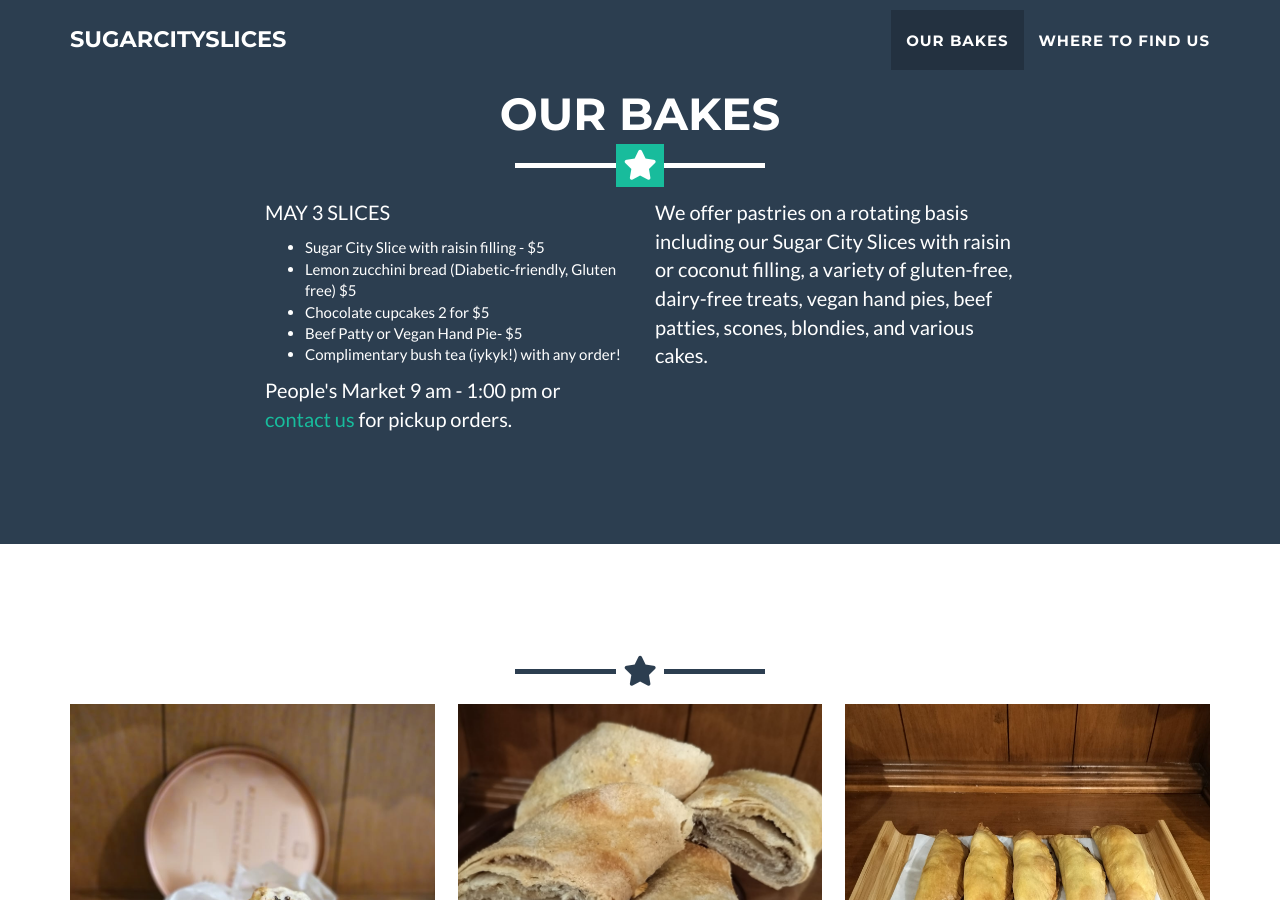
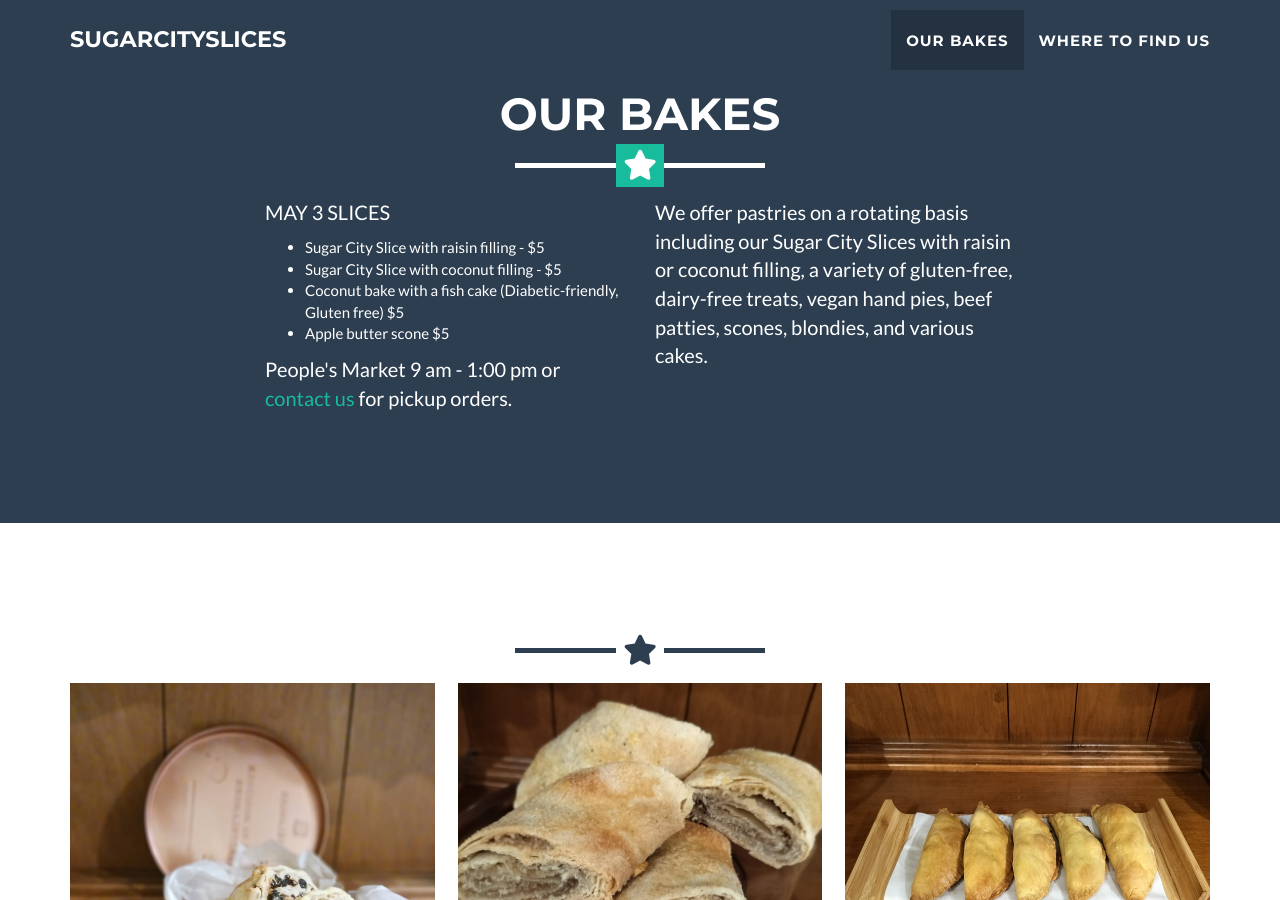
Before and after one commit to willaliburd/Sugarcityslices, a Jekyll site: the page built from _posts/2014-07-18-project-1.markdown, in a window 1280 px wide and 900 px high, scrolled down 743 px. Built offline with Jekyll 4.4.1, drawn with Linux system fonts in a browser that asks for light colours.

Commit message:
Update Whereabout.html
Menu week of May 10

```diff
--- a/_includes/Whereabout.html
+++ b/_includes/Whereabout.html
@@ -12,10 +12,9 @@
         <p>MAY 3 SLICES</p>
      <ul class="star-bullet">
 <li>Sugar City Slice with raisin filling - $5</li>
-<li>Lemon zucchini bread (Diabetic-friendly, Gluten free) $5</li>
-<li>Chocolate cupcakes 2 for $5</li>
-  <li>Beef Patty or Vegan Hand Pie- $5</li>
-<li>Complimentary bush tea (iykyk!) with any order!</li>
+<li>Sugar City Slice with coconut filling - $5</li>
+<li>Coconut bake with a fish cake (Diabetic-friendly, Gluten free) $5</li>
+<li>Apple butter scone $5</li>
 </ul>
 <p>People's Market 9 am - 1:00 pm or <a href="mailto:info@sugarcityslices.com">contact us</a> for pickup orders.</p>
  </div>
```
